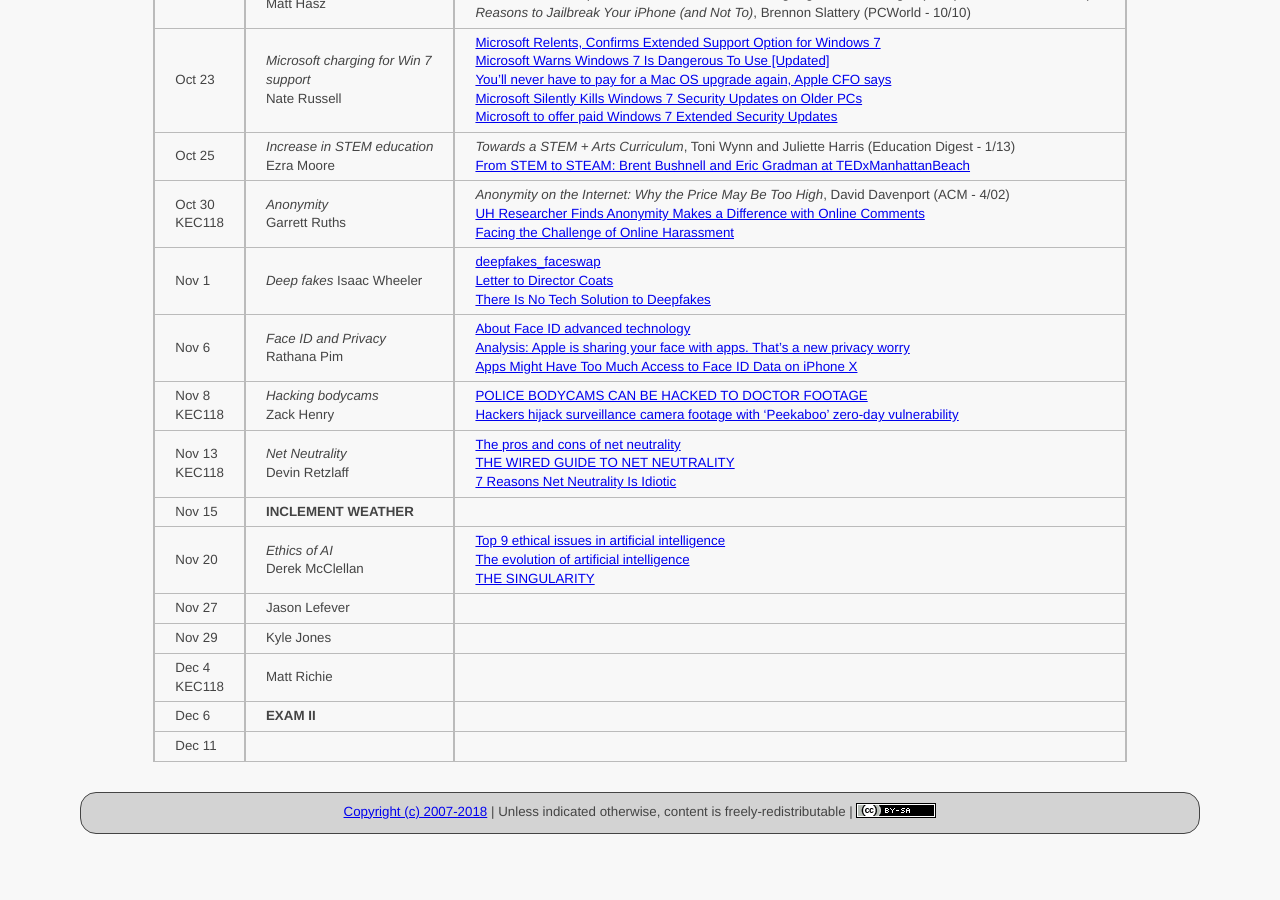
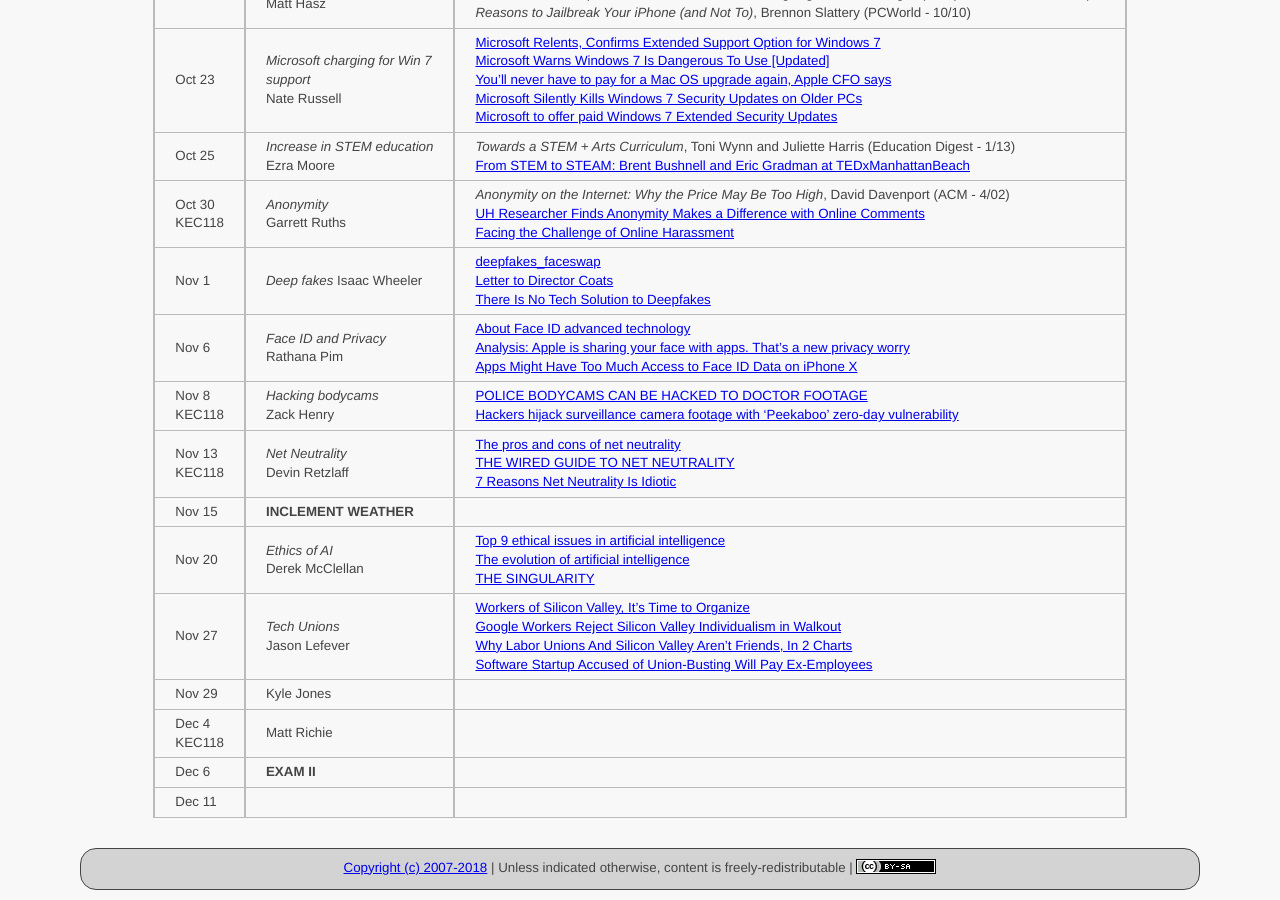
Before and after one commit to ycpcs/cs456-fall2018, a Jekyll site: the page built from schedule/index.md, in a window 1280 px wide and 900 px high, scrolled down 1152 px. Built offline with Jekyll 4.4.1, drawn with Linux system fonts in a browser that asks for light colours; before the commit the page ends 1996 px from its top, so only the background shows below that.

Commit message:
add tech union articles
add tech union articles

```diff
--- a/schedule/index.md
+++ b/schedule/index.md
@@ -37,7 +37,7 @@ All reading materials can be accessed via [Schmidt Library](http://library.ycp.e
 > Nov 13 <br /> KEC118  | *Net Neutrality* <br /> Devin Retzlaff | [The pros and cons of net neutrality](https://www.itpro.co.uk/strategy/28115/the-pros-and-cons-of-net-neutrality) <br /> [THE WIRED GUIDE TO NET NEUTRALITY](https://www.wired.com/story/guide-net-neutrality/) <br /> [7 Reasons Net Neutrality Is Idiotic](https://www.dailywire.com/news/18613/7-reasons-net-neutrality-idiotic-aaron-bandler)|
 > Nov 15  | **INCLEMENT WEATHER** | |
 > Nov 20  | *Ethics of AI* <br /> Derek McClellan | [Top 9 ethical issues in artificial intelligence](https://www.weforum.org/agenda/2016/10/top-10-ethical-issues-in-artificial-intelligence/) <br /> [The evolution of artificial intelligence](https://www.ubs.com/microsites/artificial-intelligence/en/new-dawn.html) <br /> [THE SINGULARITY](https://www.edge.org/conversation/ray_kurzweil-the-singularity) |
-> Nov 27  | Jason Lefever |
+> Nov 27  | *Tech Unions* <br /> Jason Lefever | [Workers of Silicon Valley, It’s Time to Organize](https://www.nytimes.com/2018/04/25/technology/tech-workers-change.html) <br /> [Google Workers Reject Silicon Valley Individualism in Walkout](https://www.nytimes.com/2018/11/06/business/google-employee-walkout-labor.html) <br /> [Why Labor Unions And Silicon Valley Aren’t Friends, In 2 Charts](https://techcrunch.com/2013/07/29/why-labor-unions-and-silicon-valley-arent-friends-in-2-charts/) <br /> [Software Startup Accused of Union-Busting Will Pay Ex-Employees](https://www.bloomberg.com/news/articles/2018-11-10/software-startup-accused-of-union-busting-will-pay-ex-employees) |
 > Nov 29  | Kyle Jones |
 > Dec 4 <br /> KEC118  | Matt Richie |
 > Dec 6   | **EXAM II** |
```
